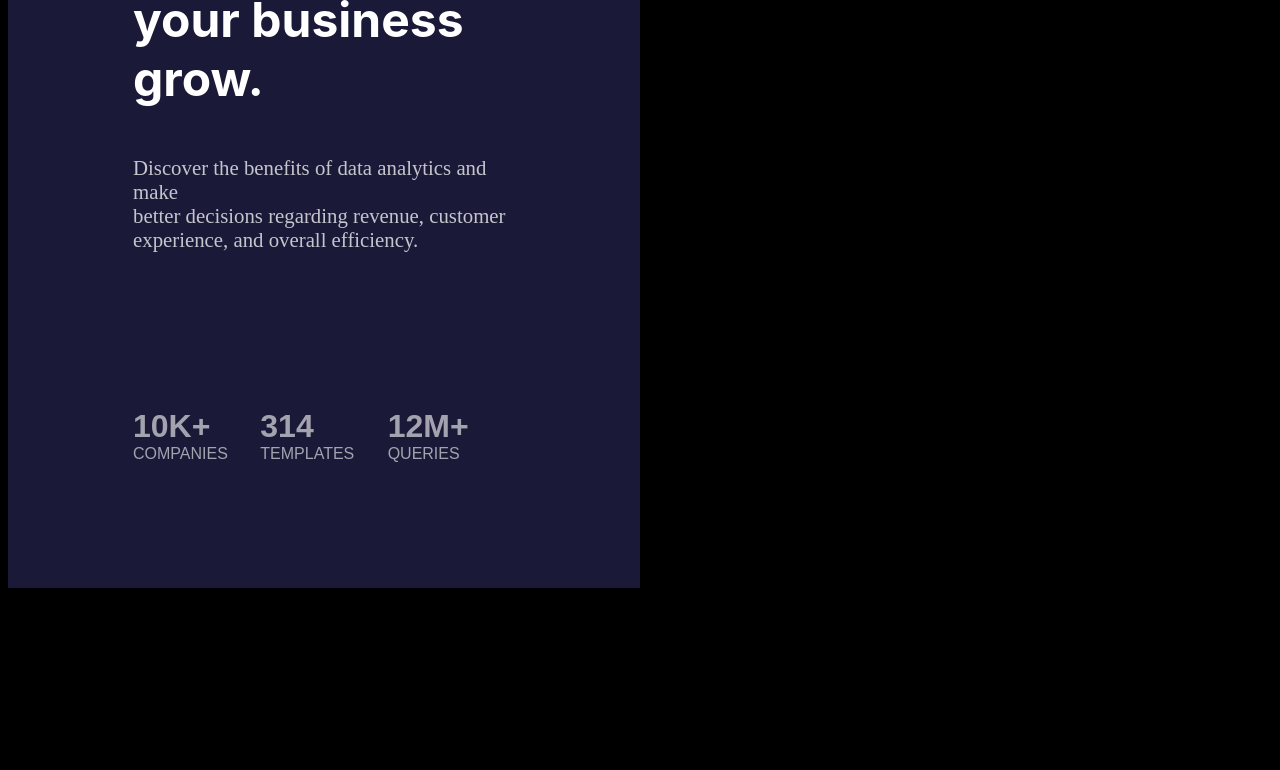
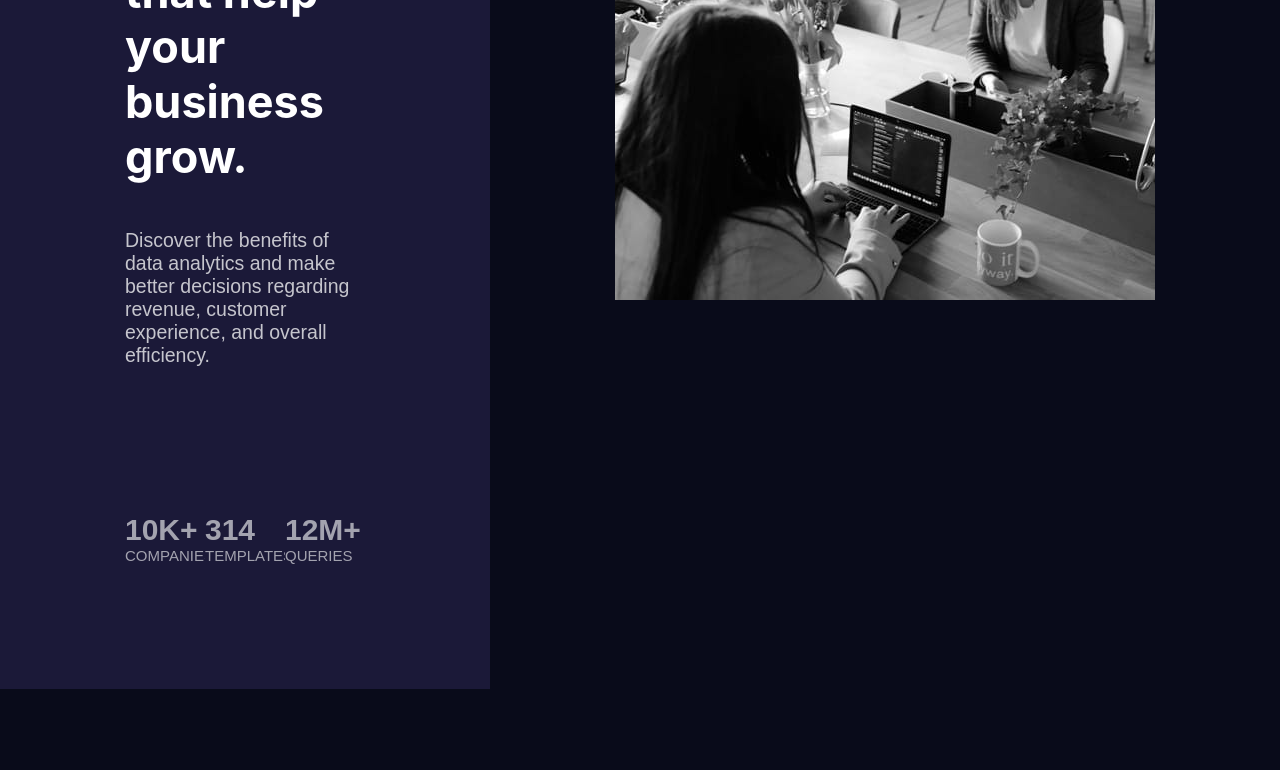
Before and after one commit to alexandruionel/Card-components, a plain HTML site: page index.html in a window 1280 px wide. Shown: the part 421-1191 px from the top of the page. Before the commit the page ends 1169 px from the top, so only its background shows below. Drawn offline with Linux system fonts and the light colour scheme.

Commit message:
i made some css updates

```diff
--- a/index.css
+++ b/index.css
@@ -1,17 +1,34 @@
 
+body{
+    background-color: hsl(233, 47%, 7%);
+    min-height: 100vh;
+    width: 100%;
+    display: flex;
+    justify-content: center;
+    align-items: center;
+    font-size: 15px;
+    font-family: 'Inter', sans-serif;
+    font-family: 'Lexend Deca', sans-serif; }
 *{
+    padding: 0;
+    margin: 0;
+
     box-sizing: border-box;
-    background-color: black;
+
 
 }
-.aspect{
-    margin:100px;
 
+
+main{
+display:flex;
+flex-direction: row;
+min-height: 446px;
+border-radius: 10px;
+overflow: hidden;
 }
 .div1{
     background-color: hsl(244, 38%, 16%);
     margin-top: 10em;
-
     margin-right: 0em;
     margin-left: 0em;
     margin-bottom: 10em;
@@ -61,7 +78,7 @@ section.part3{
     background-color: hsl(244, 38%, 16%);}
 
 .div2{
-    background-color:purple;
+    background-image: url(../images/image-header-desktop.p);
     margin-top: 10em;
     margin-right: 0em;
     margin-left: 0em;
@@ -71,3 +88,12 @@ section.part3{
     float: left;
     height: 100%;
 }
+
+/* img{
+    position: relative;
+    background-image: url("images/image-header-desktop.jpg");
+    background-size: auto;
+    background-repeat: no-repeat;
+    width: 540px;
+    height: 446px;
+} */
--- a/index.html
+++ b/index.html
@@ -28,7 +28,9 @@
               </section>
       </div>
 
-      <div class="div2"> </div>
+      <div class="div2">
+      <img src="images/image-header-desktop.jpg">
+      </div>
   </main>
 
 </body>
```
Also changed, not shown: images/image-header-desktop.jpg (renamed from image-header-desktop.jpg).
